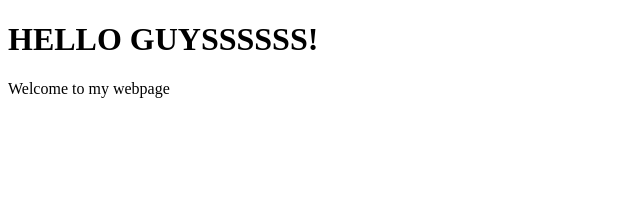
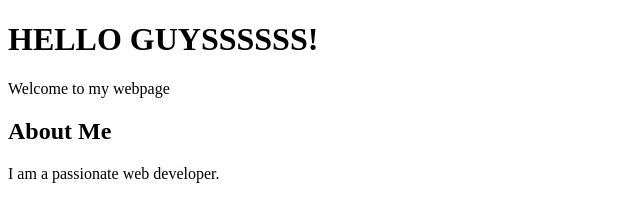
Before and after one commit to Manoj-DharmaLingam/internship-webpage, a plain HTML site: page index.html in a window 1280 px wide. Shown: the whole page, without its empty margins (0-640 px from the left). Drawn offline with Linux system fonts and the light colour scheme.

Commit message:
simple html

```diff
--- a/index.html
+++ b/index.html
@@ -8,5 +8,7 @@
 <body>
     <h1>HELLO GUYSSSSSS!</h1>
     <p>Welcome to my webpage</p>
+    <h2>About Me</h2>
+    <p>I am a passionate web developer.</p>
 </body>
 </html>
```
